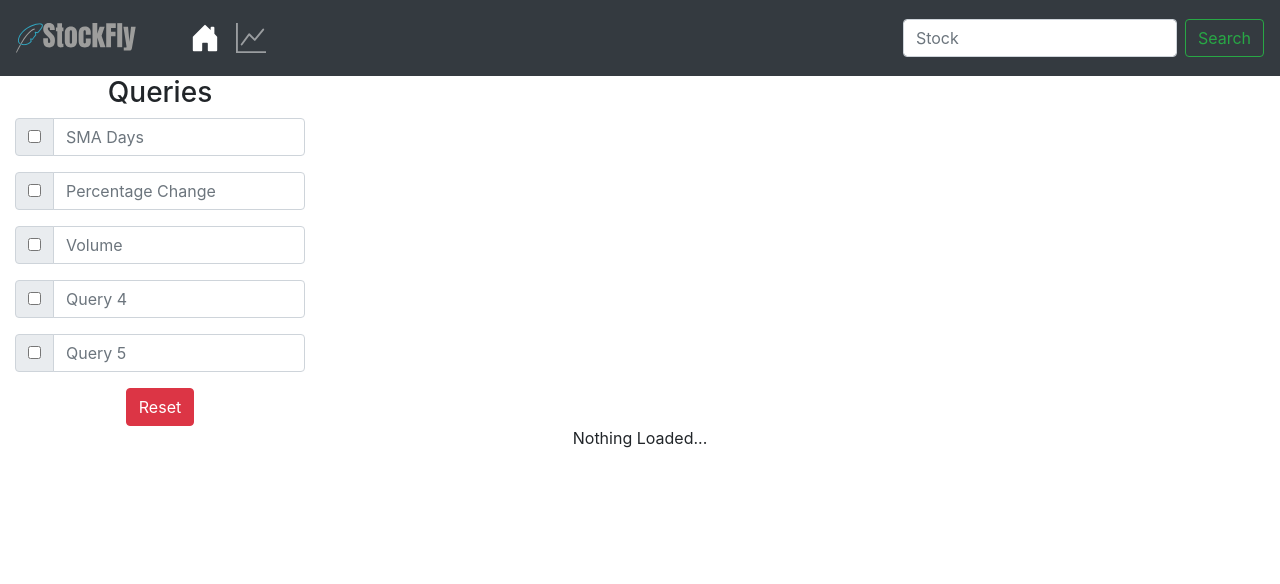
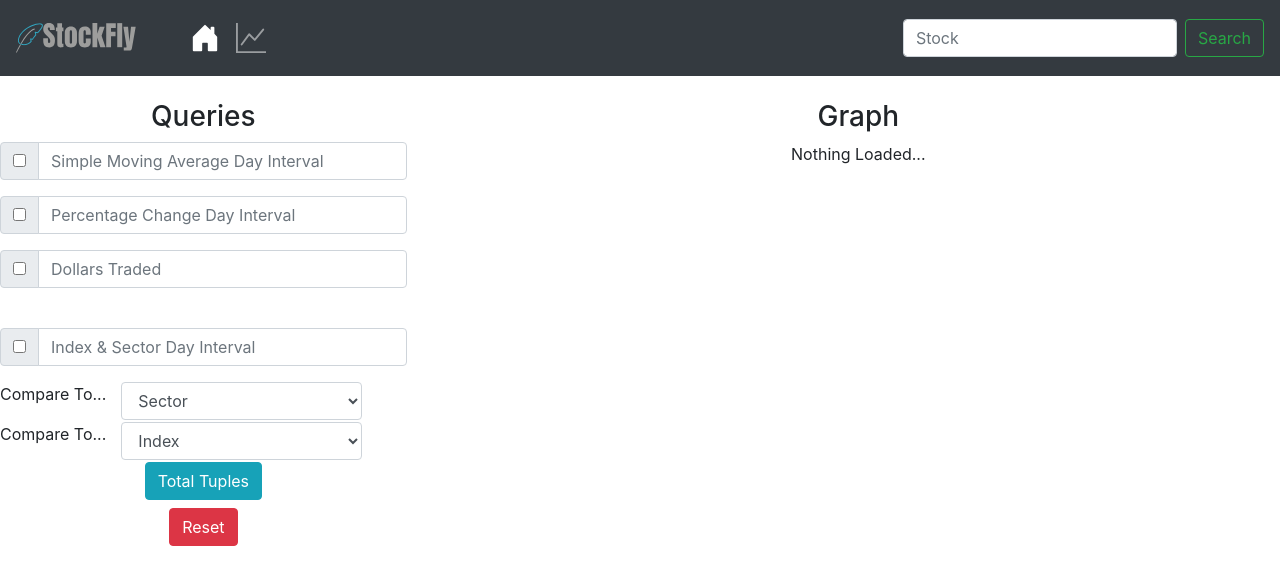
Before and after one commit to liamkyoung/stockfly, a React (Create React App) app in the folder client/: page / in a window 1280 px wide. Shown: the top 584 px of the page. Built offline with nearby package versions, Linux system fonts and the light colour scheme.

Commit message:
UI Overhaul, Additional Queries, Graph Updates.

```diff
--- /dev/null
+++ b/client/src/components/IndexSelector.js
@@ -0,0 +1,45 @@
+import React, { Component } from 'react'
+import { Dropdown } from 'react-bootstrap'
+
+class IndexSelector extends Component {
+  constructor (props) {
+    super(props)
+    this.state = {
+      selected: ''
+    }
+    this.handleChange = this.handleChange.bind(this)
+  }
+
+  async handleChange (e) {
+    const target = document.getElementById('index_selector').value
+    await this.setState({
+      selected: target
+    })
+    this.props.handler(this.state.selected)
+  }
+
+  componentDidUpdate () {
+    if (this.props.reset) {
+      document.getElementById('sector_selector').value = ''
+    }
+  }
+
+  render () {
+    return (
+      <div className='container'>
+        <div className='row'>
+          <p>Compare To... </p>
+          <div className='col-8'>
+            <select class='form-control' id='index_selector' onChange={this.handleChange}>
+              <option value=''>Index</option>
+              <option value='^dji'>Dow Jones Industrial Average</option>
+              <option value='^spx'>S&P 500</option>
+            </select>
+          </div>
+        </div>
+      </div>
+    )
+  }
+}
+
+export default IndexSelector
--- a/client/src/components/Interface.js
+++ b/client/src/components/Interface.js
@@ -4,14 +4,17 @@ import { Navbar, Button } from "react-bootstrap"
 import SearchBar from './SearchBar.js'
 import Option from './Option.js'
 import SectorSelector from './SectorSelector.js'
+import IndexSelector from './IndexSelector.js'
 
 class Interface extends React.Component {
   constructor (props) {
     super(props)
     this.state = {
+      title: '',
       isLoaded: false,
       stock: '',
       works: true,
+      tuplesLoaded: false,
 
       smaDays: '',
       smaActive: false,
@@ -20,18 +23,43 @@ class Interface extends React.Component {
       pActive: false,
 
       vBucket: '',
-      vActive: false
+      vActive: false,
+
+      index: '',
+      sector: '',
+      compDays: '',
+      compActive: false
     }
     this.getStock = this.getStock.bind(this)
     this.getSMA = this.getSMA.bind(this)
     this.getPercent = this.getPercent.bind(this)
     this.getVolume = this.getVolume.bind(this)
-    this.resetButton = this.resetButton.bind(this)
+    this.handleReset = this.handleReset.bind(this)
+    this.handleTuples = this.handleTuples.bind(this)
+    this.getIndex = this.getIndex.bind(this)
+    this.getSector = this.getSector.bind(this)
+    this.getComparison = this.getComparison.bind(this)
   }
 
   async getStock (stock) {
     await this.setState({
       stock: stock
+    })
+
+    fetch('http://localhost:5000/api/getStockInfo/?stock=' + this.state.stock)
+      .then(res => res.json())
+      .then(stock => {
+        if (stock.data.rows) {
+          const stockData = stock.data.rows[0]
+          const ticker = stockData[0]
+          const name = stockData[1]
+          const sector = stockData[2]
+          const text = `${ticker.toUpperCase()} | ${name} | ${sector} `
+          document.getElementById('title').textContent = text
+        } else {
+          const text = ''
+          document.getElementById('title').textContent = text
+        }
       })
 
     console.log('UPDATED STOCK', this.state.stock)
@@ -88,7 +116,40 @@ class Interface extends React.Component {
     console.log('Volume Days', this.state.vBucket)
   }
 
-  resetButton () {
+  getIndex (index) {
+    this.setState({
+      index: index,
+      reset: false
+    })
+    console.log('Updated Index', this.state.index)
+  }
+
+  getSector (sector) {
+    this.setState({
+      sector: sector,
+      reset: false
+    })
+    console.log('Updated Sector', this.state.sector)
+  }
+
+  getComparison (selected, days) {
+    if (selected) {
+      this.setState({
+        compActive: true,
+        compDays: days,
+        reset: false
+      })
+    } else {
+      this.setState({
+        compActive: false,
+        compDays: '',
+        reset: false
+      })
+    }
+    console.log('Comparison Days', this.state.compDays)
+  }
+
+  handleReset () {
     console.log('Reset')
     this.setState({
       stock: '',
@@ -98,33 +159,69 @@ class Interface extends React.Component {
       pActive: false,
       vBucket: '',
       vActive: false,
-      reset: true
+      reset: true,
+      sector: '',
+      index: '',
+      tuplesLoaded: false
     })
+    document.getElementById('tuples').textContent = ''
+    document.getElementById('title').textContent = 'Graph'
+  }
+
+  handleTuples () {
+    if (!this.state.tuplesLoaded) {
+      fetch('http://localhost:5000/api/totalTuples')
+        .then(res => res.json())
+        .then(tuples => {
+          const data = tuples.data.rows[0]
+          const text = document.createTextNode(data)
+          document.getElementById('tuples').appendChild(text)
+        })
+        .catch(err => console.log('Error loading tuples...', err))
+
+      this.setState({
+        tuplesLoaded: true
+      })
+    }
   }
 
   render () {
     return (
       <div className='front-page'>
-        <SearchBar handler={this.getStock} reset={this.state.reset} />
-        <div className='col-3'>
+        <SearchBar handler={this.getStock} reset={this.state.reset} /> <br />
+        <div className='row'>
+          <div className='col-4'>
             <h3>Queries</h3>
-          <Option handler={this.getSMA} pHolder='SMA Days' reset={this.state.reset} />
-          <Option handler={this.getPercent} pHolder='Percentage Change' reset={this.state.reset} />
-          <Option handler={this.getVolume} pHolder='Volume' reset={this.state.reset} />
-          <Option handler={() => console.log('No functionality yet.')} pHolder='Query 4' reset={this.state.reset} />
-          <Option handler={() => console.log('No functionality yet.')} pHolder='Query 5' reset={this.state.reset} />
-          <Button variant='danger' onClick={this.resetButton}>Reset</Button>
+            <Option handler={this.getSMA} pHolder='Simple Moving Average Day Interval' reset={this.state.reset} />
+            <Option handler={this.getPercent} pHolder='Percentage Change Day Interval' reset={this.state.reset} />
+            <Option handler={this.getVolume} pHolder='Dollars Traded' reset={this.state.reset} /> <br />
+            <Option handler={this.getComparison} pHolder='Index & Sector Day Interval' reset={this.state.reset} />
+            <SectorSelector handler={this.getSector} reset={this.state.reset} />
+            <IndexSelector handler={this.getIndex} reset={this.state.reset} />
+            <Button variant='info' onClick={this.handleTuples}>Total Tuples</Button> <br />
+            <h6 id='tuples' />
+            <Button variant='danger' onClick={this.handleReset}>Reset</Button>
+          </div>
+          <div className='col-8'>
+            <div className='row-c'>
+              <h3 id='title'>Graph</h3>
             </div>
             {this.state.stock ?
               <Graph
+                title={this.state.title}
                 stock={this.state.stock}
                 smaDays={this.state.smaDays}
                 smaActive={this.state.smaActive}
                 pDays={this.state.pDays}
-            pActive={this.state.pActivated}
-            vBucket={this.state.vBucket}
+                pActive={this.state.pActive}
                 vActive={this.state.vActive}
+                compDays={this.state.compDays}
+                compActive={this.state.compActive}
+                index={this.state.index}
+                sector={this.state.sector}
               /> : <p>Nothing Loaded...</p>}
+          </div>
+        </div>
       </div>
     )
   }
--- a/client/src/components/Option.js
+++ b/client/src/components/Option.js
@@ -25,10 +25,11 @@ class Options extends React.Component {
     this.props.handler(this.state.selected, this.state.days)
   }
 
-  componentDidUpdate (prevProps) {
-    if (prevProps.reset !== this.props.reset) {
-      this.setState({
-        days: ''
+  async componentDidUpdate (prevProps, prevState) {
+    if (this.props.reset && prevState === this.state) {
+      await this.setState({
+        days: '',
+        selected: false
       })
     }
   }
--- a/client/src/components/SectorSelector.js
+++ b/client/src/components/SectorSelector.js
@@ -4,34 +4,50 @@ import { Dropdown } from 'react-bootstrap'
 class SectorSelector extends Component {
   constructor (props) {
     super(props)
-    this.state = {}
+    this.state = {
+      selected: '',
+      changed: false
+    }
+    this.handleChange = this.handleChange.bind(this)
+  }
+
+  async handleChange (e) {
+    const target = document.getElementById('sector_selector').value
+    await this.setState({
+      selected: target
+    })
+    console.log('what is the state...', this.state.selected)
+    this.props.handler(this.state.selected)
+  }
+
+  componentDidUpdate () {
+    if (this.props.reset) {
+      document.getElementById('sector_selector').value = ''
+    }
   }
 
   render () {
     return (
       <div className='container'>
         <div className='row'>
-          <div className='col-6'>
-            <Dropdown>
-              <Dropdown.Toggle variant='success'>
-                Sector
-              </Dropdown.Toggle>
-              <Dropdown.Menu>
-                <Dropdown.Item href="Communication Services">Communication Services</Dropdown.Item>
-                <Dropdown.Item href="Consumer Cyclical">Consumer Cyclical</Dropdown.Item>
-                <Dropdown.Item href="Consumer Defensive">Consumer Defensive</Dropdown.Item>
-                <Dropdown.Item href="Consumer Discretionary">Consumer Discretionary</Dropdown.Item>
-                <Dropdown.Item href="Consumer Staples">Consumer Staples</Dropdown.Item>
-                <Dropdown.Item href="Energy">Energy</Dropdown.Item>
-                <Dropdown.Item href="Entertainment">Entertainment</Dropdown.Item>
-                <Dropdown.Item href="Financials">Financials</Dropdown.Item>
-                <Dropdown.Item href="Health Care">Health Care</Dropdown.Item>
-                <Dropdown.Item href="Industrials">Industrials</Dropdown.Item>
-                <Dropdown.Item href="Information Technology">Information Technology</Dropdown.Item>
-                <Dropdown.Item href="Materials">Materials</Dropdown.Item>
-                <Dropdown.Item href="Real Estate">Real Estate</Dropdown.Item>
-              </Dropdown.Menu>
-            </Dropdown>
+          <p>Compare To... </p>
+          <div className='col-8'>
+            <select id='sector_selector' class='form-control' onClick={this.handleChange}>
+              <option value=''>Sector</option>
+              <option value="Communication Services">Communication Services</option>
+              <option value="Consumer Cyclical">Consumer Cyclical</option>
+              <option value="Consumer Defensive">Consumer Defensive</option>
+              <option value="Consumer Discretionary">Consumer Discretionary</option>
+              <option value="Consumer Staples">Consumer Staples</option>
+              <option value="Energy">Energy</option>
+              <option value="Entertainment">Entertainment</option>
+              <option value="Financials">Financials</option>
+              <option value="Health Care">Health Care</option>
+              <option value="Industrials">Industrials</option>
+              <option value="Information Technology">Information Technology</option>
+              <option value="Materials">Materials</option>
+              <option value="Real Estate">Real Estate</option>
+            </select>
           </div>
         </div>
       </div>
```
Also changed, not shown: client/src/components/Graph.js (+61 -18 lines), 2 other files (tests, documents, lock files or other folders). Lines whose indentation alone changed are shown as unchanged.
